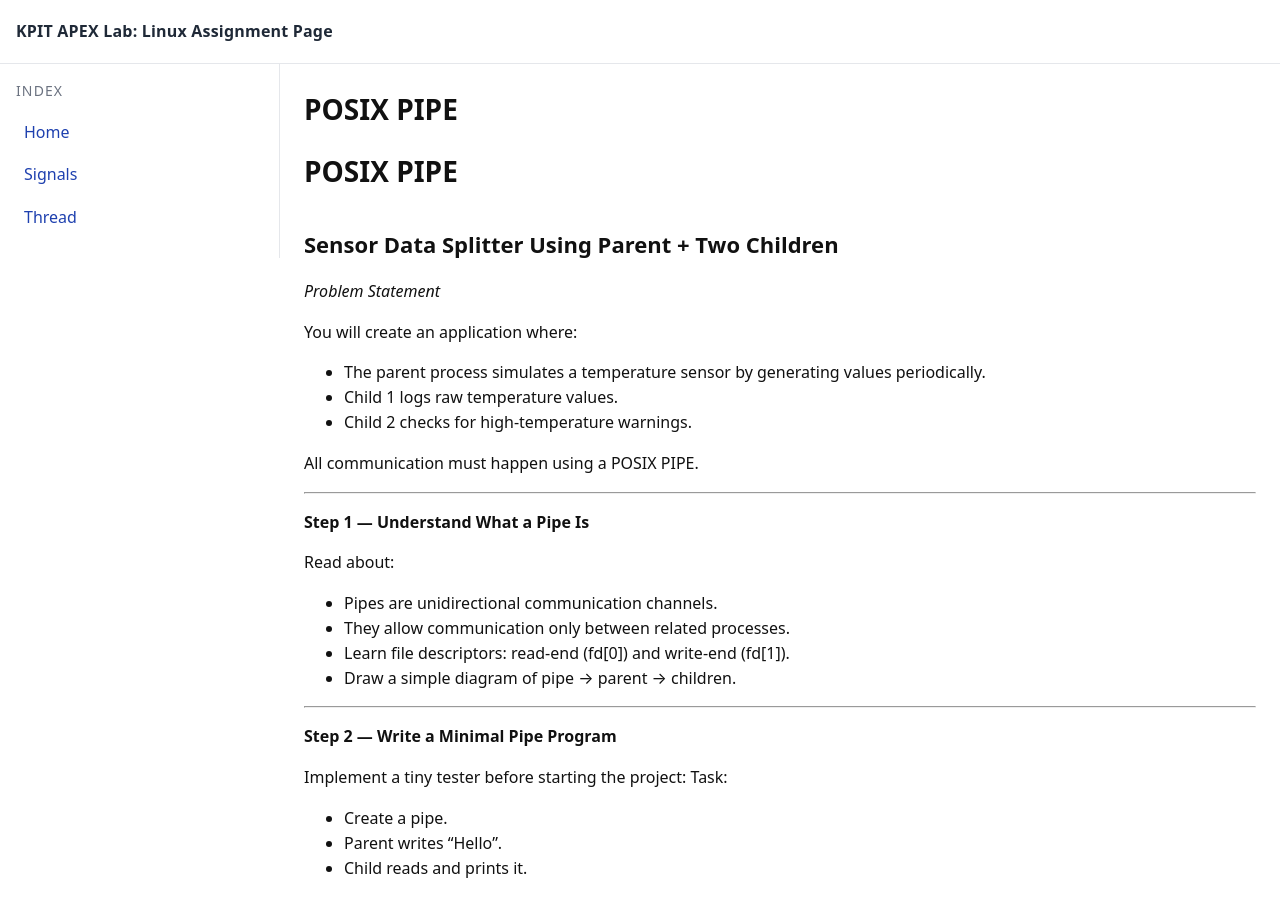
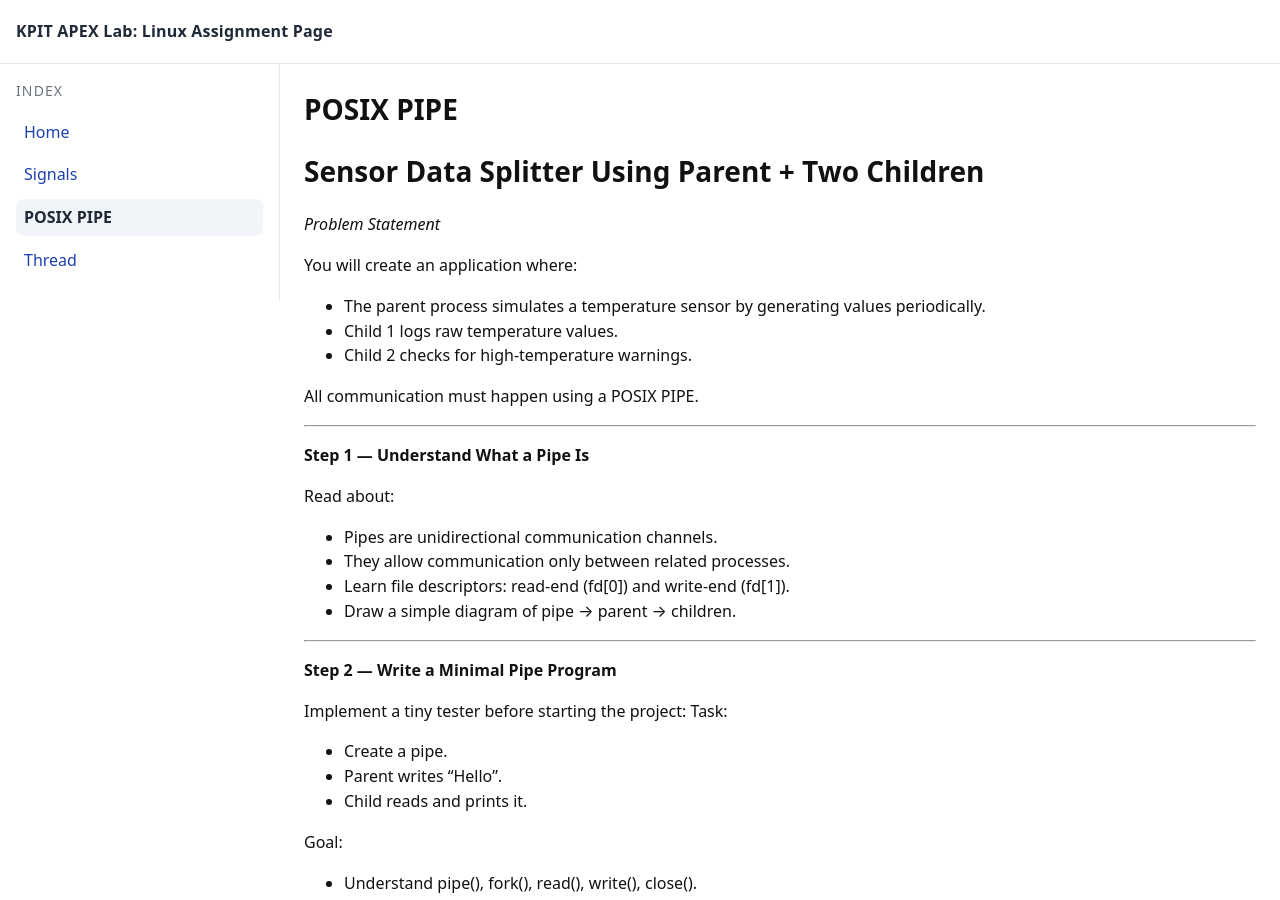
Before and after one commit to kAPEXLab/assignment, a Jekyll site: the page built from posixpipe.md, in a window 1280 px wide and 900 px high. Built offline with Jekyll 4.4.1, drawn with Linux system fonts in a browser that asks for light colours; our own code applies the rules of GitHub Pages for plain Markdown files; part of the change alters nothing that is shown.

```diff
--- a/posixpipe.md
+++ b/posixpipe.md
@@ -1,5 +1,11 @@
-# POSIX PIPE
-## Sensor Data Splitter Using Parent + Two Children
+---
+layout: default
+title: POSIX PIPE
+nav: true
+nav_order: 3
+---
+
+# Sensor Data Splitter Using Parent + Two Children
 
 _Problem Statement_
 
```
